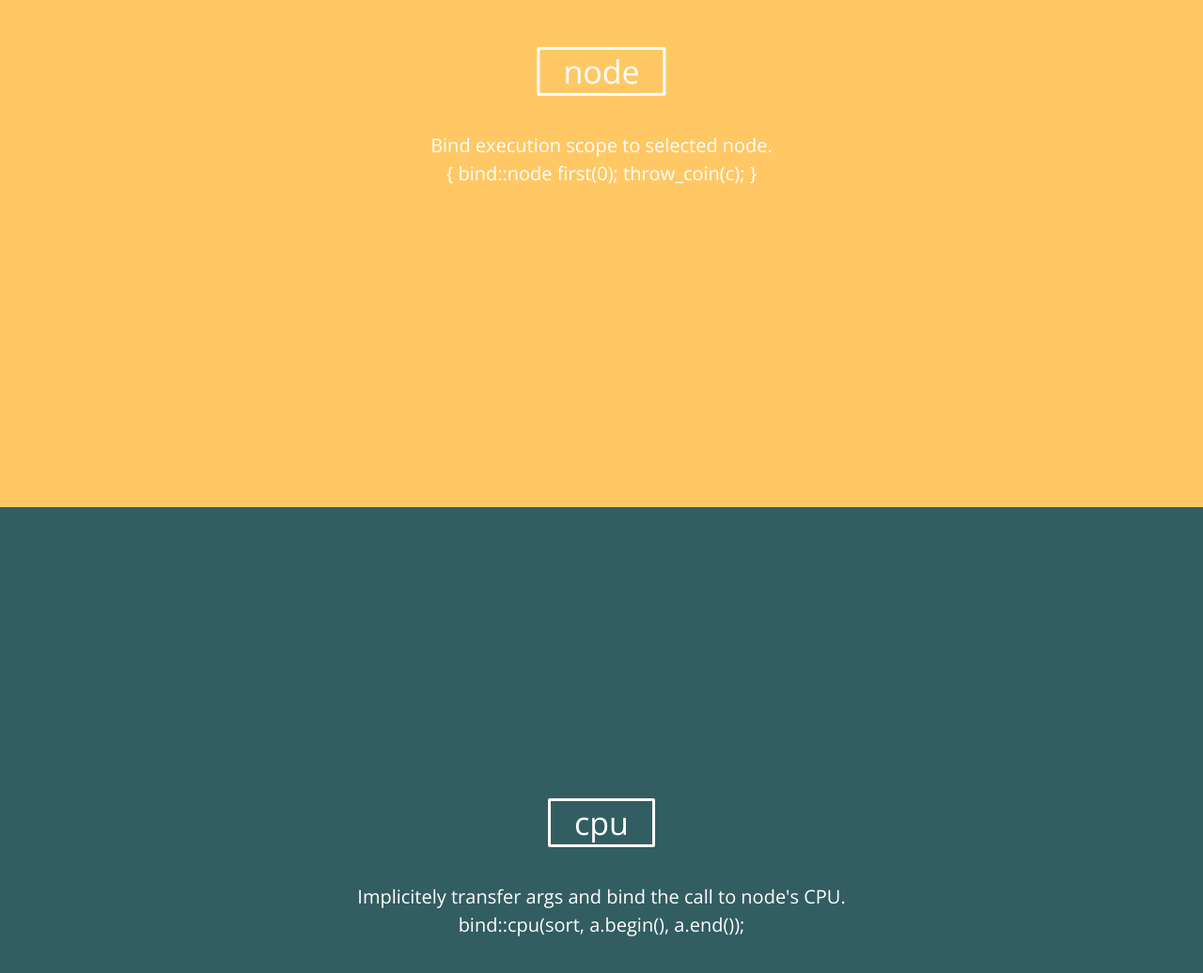
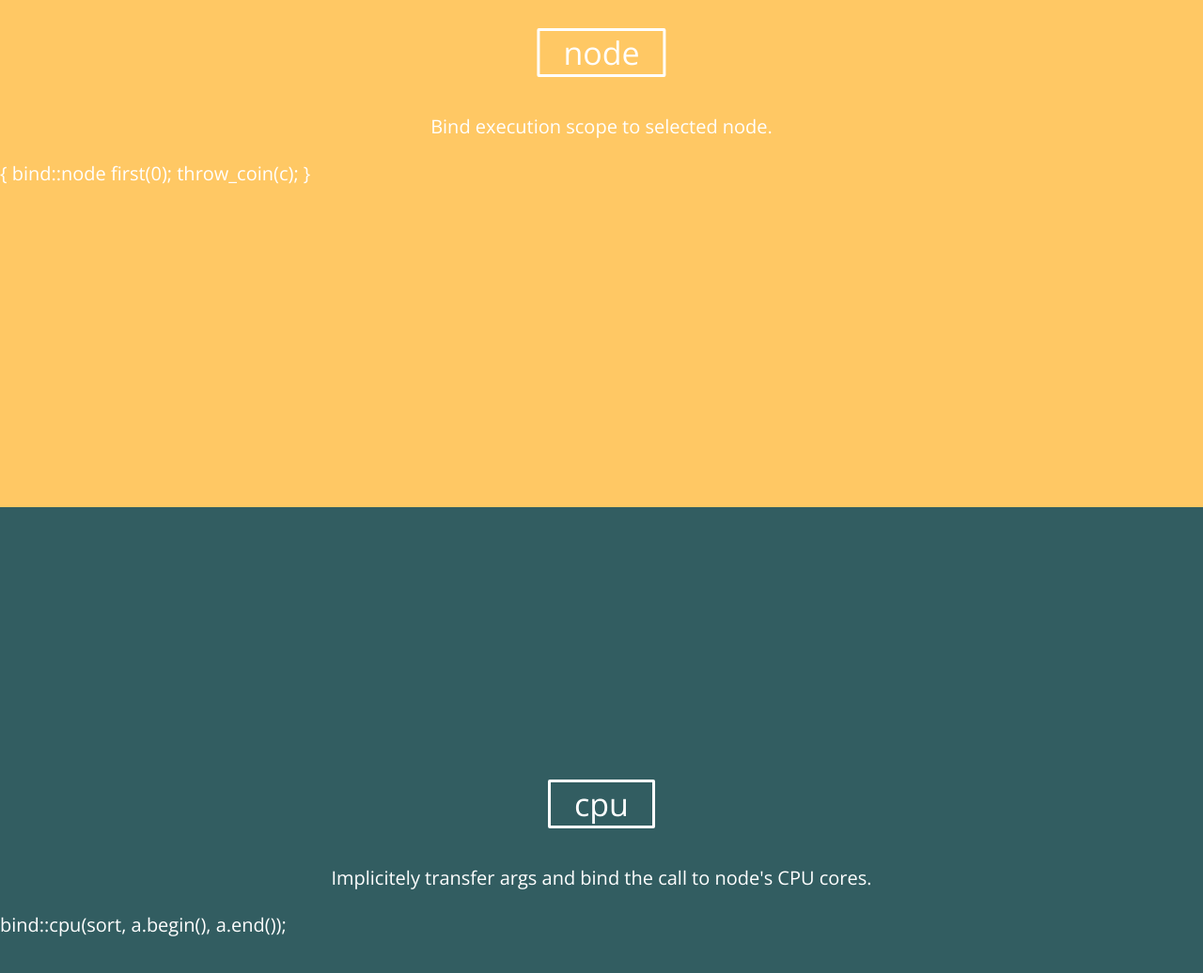
Before and after one commit to timocafe/bind, a plain HTML site: page index.html in a window 1280 px wide. Shown: the part 1060-2096 px from the top of the page at 94% size. Drawn offline with nearby package versions, Linux system fonts and the light colour scheme.

Commit message:
ios corrections

```diff
--- a/css/general.css
+++ b/css/general.css
@@ -10,6 +10,7 @@ html, body {
     display: block;
     overflow-x: hidden;
     background-color: rgb(17,17,17);
+    -webkit-text-size-adjust: 100%;
 }
 body {
     display: table;
@@ -133,6 +134,13 @@ div#motto {
 div#motto a {
     color: rgb(255,0,153);
     text-decoration: none;
+}
+div#motto p {
+    display: block;
+    width: intrinsic;
+    text-align: left;
+    color: white;
+    font: inherit;
 }
 div#more {
     display: block;
--- a/index.html
+++ b/index.html
@@ -4,6 +4,7 @@
 <title>Bind: GPU+CPU on many nodes? Easy.</title>
 <meta http-equiv="Content-Type" content="text/html; charset=utf-8" />
 <meta name="apple-mobile-web-app-capable" content="yes">
+<meta name="viewport" content="width=device-width, initial-scale=.8, maximum-scale=.8">
 <link href="https://fonts.googleapis.com/css?family=Open+Sans:300italic,400italic,700italic,400,700,300" rel="stylesheet" type="text/css">
 <link href="css/general.css"  rel="stylesheet" type="text/css"/>
 <link media="handheld, only screen and (max-width: 480px), only screen and (max-device-width: 854px)" href="css/mobile.css" rel="stylesheet" type="text/css"/>
@@ -46,7 +47,7 @@
         <div class="title">
             <div id="motto">
             Bind execution scope to selected node.<br>
-            { bind::node first(0); throw_coin(c); }
+            <center><p>{ bind::node first(0); throw_coin(c); }</p></center>
             </div>
         </div>
     </div>
@@ -58,8 +59,8 @@
     <div class="how">
         <div class="title">
             <div id="motto">
-            Implicitely transfer args and bind the call to node's CPU.<br>
-            bind::cpu(sort, a.begin(), a.end());
+            Implicitely transfer args and bind the call to node's CPU cores.<p>
+            <center><p>bind::cpu(sort, a.begin(), a.end());</p></center>
             </div>
         </div>
     </div>
@@ -72,7 +73,7 @@
         <div class="title">
             <div id="motto">
             Implicitely transfer args and bind the call to node's CUDA device.<br>
-            <center><p style="display: block; width: intrinsic; text-align: left; color: white; font: inherit;">
+            <center><p>
             bind::gpu([factor](bind::array&lt;float&gt;& a){<br>
                 launch_scale_kernel(a.data(), factor);<br>
             }, a);</p></center>
```
